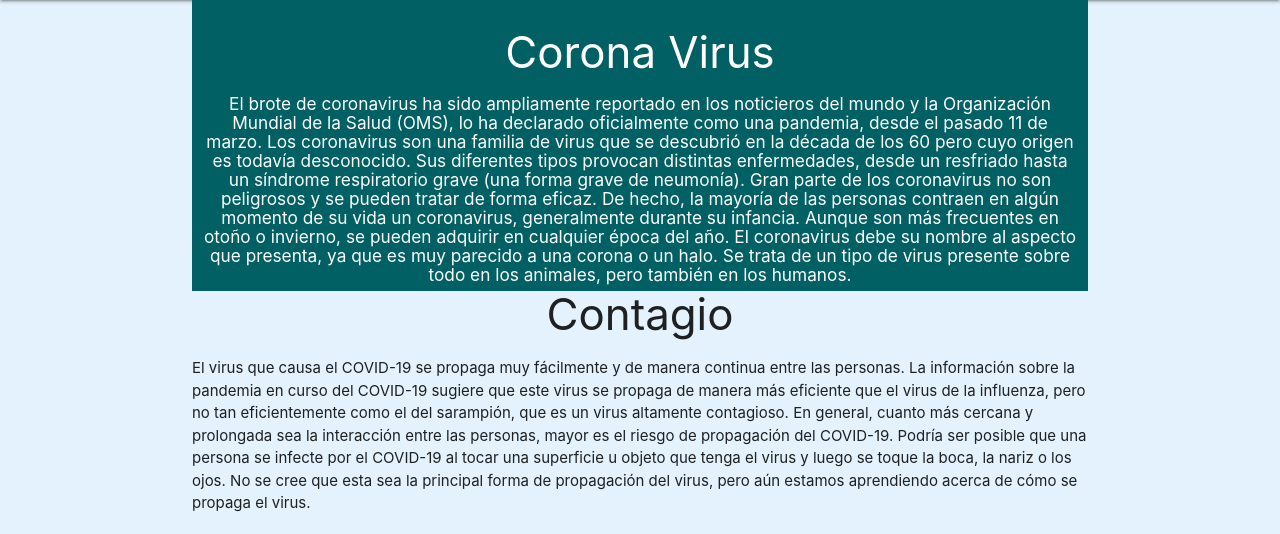
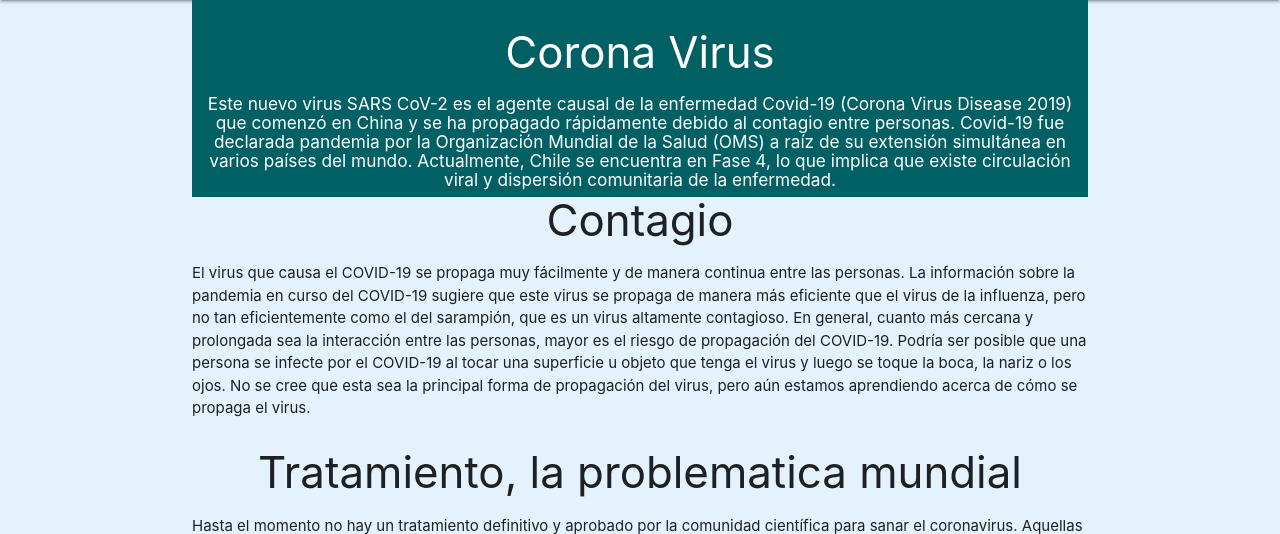
Before and after one commit to DiegoRamos1/literate-octo-meme, a Django app: page / in a window 1280 px wide. Shown: the part 64-598 px from the top of the page. Run offline with Django 3.2, Linux system fonts and the light colour scheme.

Commit message:
Cambio def

```diff
--- a/miweb/templates/index.html
+++ b/miweb/templates/index.html
@@ -24,8 +24,9 @@
       <div class="row">
           <div class="col s12 cyan darken-4">
             <h3 style="text-align: center; color:white">Corona Virus</h3>
-            <h6 style="text-align: center;color:white">El brote de coronavirus ha sido ampliamente reportado en los noticieros del mundo y la Organización Mundial de la Salud (OMS), lo ha declarado oficialmente como una pandemia, desde el pasado 11 de marzo. Los coronavirus son una familia de virus que se descubrió en la década de los 60 pero cuyo origen es todavía desconocido. Sus diferentes tipos provocan distintas enfermedades, desde un resfriado hasta un síndrome respiratorio grave (una forma grave de neumonía). Gran parte de los coronavirus no son peligrosos y se pueden tratar de forma eficaz. De hecho, la mayoría de las personas contraen en algún momento de su vida un coronavirus, generalmente durante su infancia. Aunque son más frecuentes en otoño o invierno, se pueden adquirir en cualquier época del año.
-              El coronavirus debe su nombre al aspecto que presenta, ya que es muy parecido a una corona o un halo. Se trata de un tipo de virus presente sobre todo en los animales, pero también en los humanos.
+            <h6 style="text-align: center;color:white">Este nuevo virus SARS CoV-2 es el agente causal de la enfermedad Covid-19 (Corona Virus Disease 2019) que comenzó en China y se ha propagado rápidamente debido al contagio entre personas.
+
+              Covid-19 fue declarada pandemia por la Organización Mundial de la Salud (OMS) a raíz de su extensión simultánea en varios países del mundo. Actualmente, Chile se encuentra en Fase 4, lo que implica que existe circulación viral y dispersión comunitaria de la enfermedad.
             </h6>
           </div>
           <div>
```
